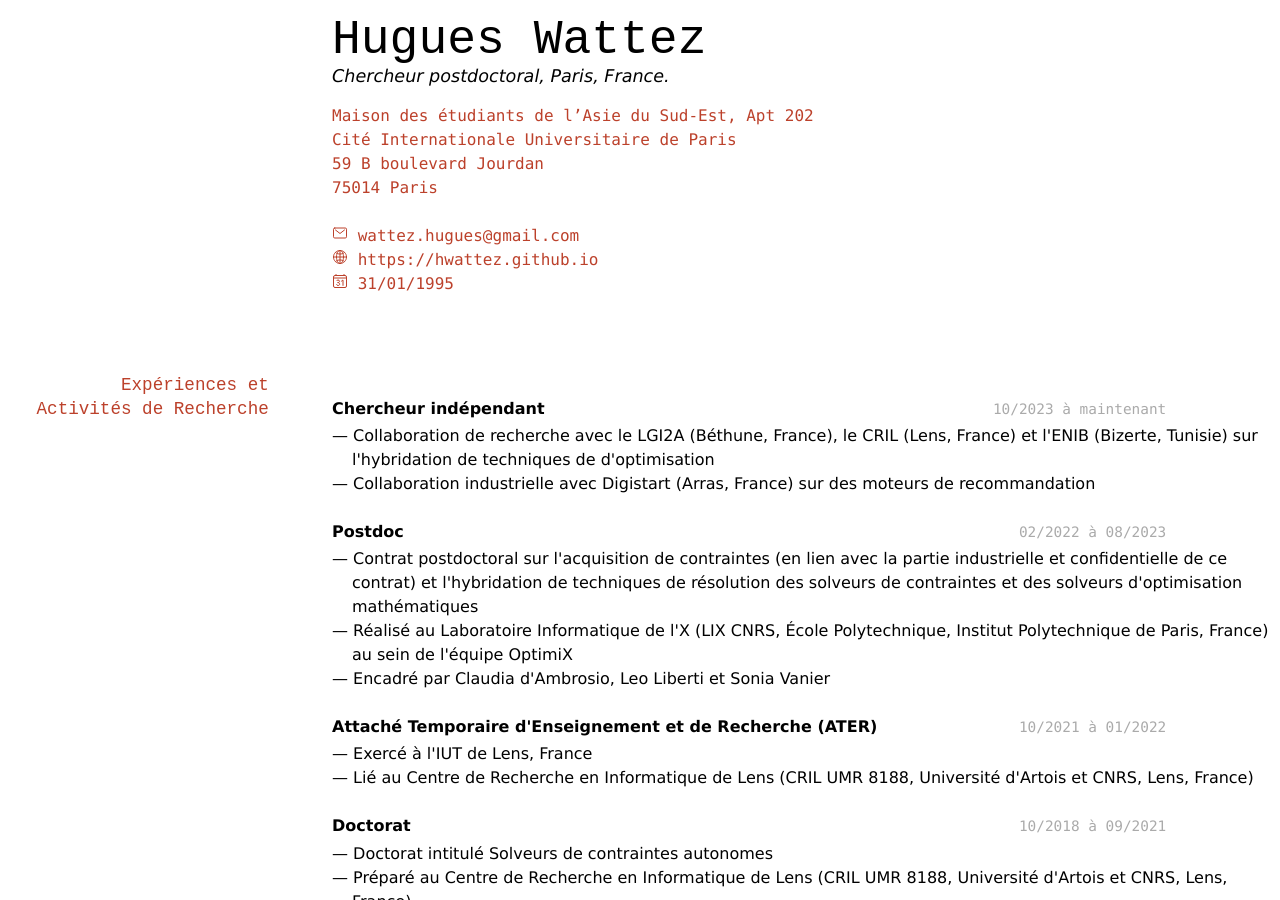
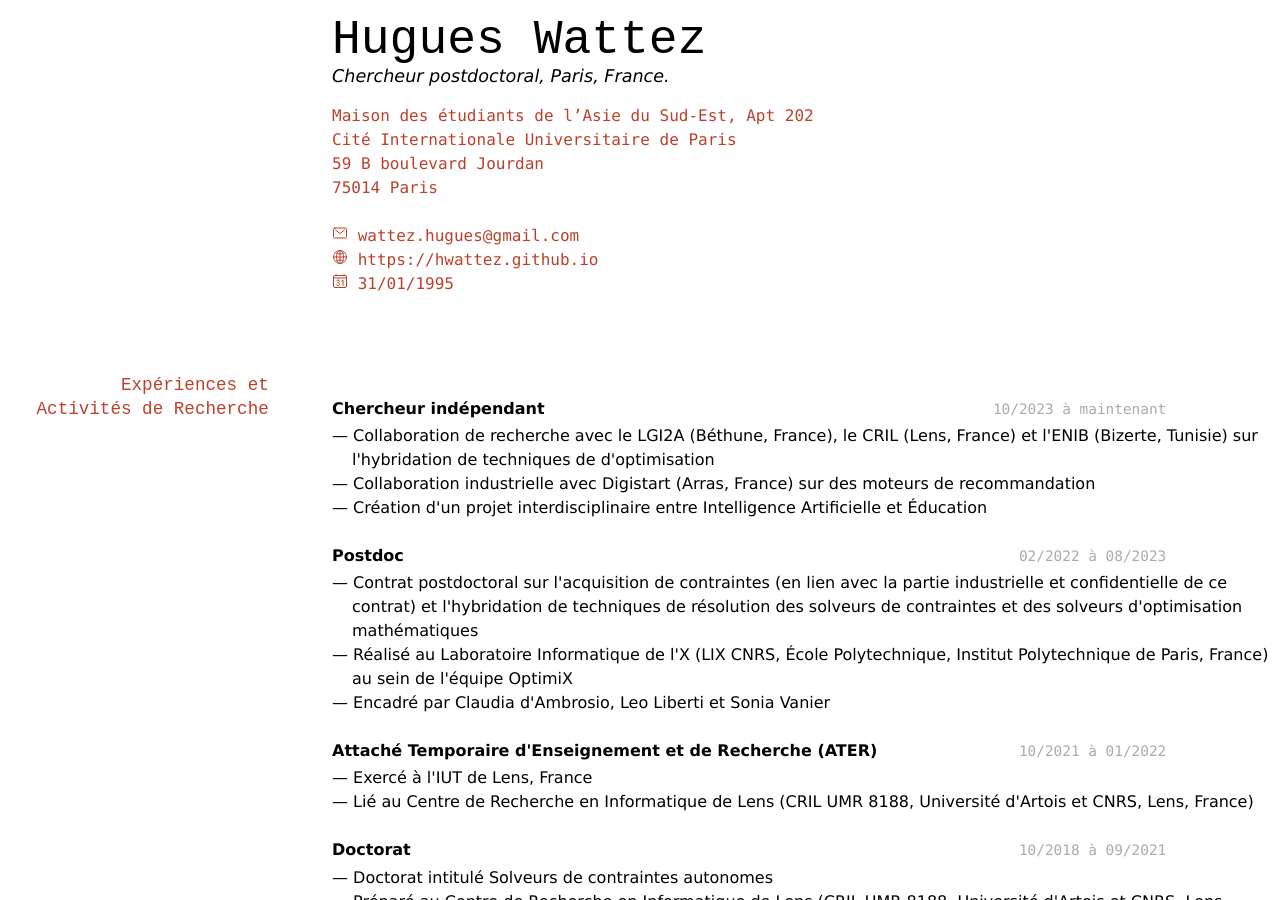
Before and after one commit to hwattez/hwattez.github.io, a Jekyll site: the page index.html, which Jekyll copies as it is, in a window 1280 px wide and 900 px high. Built offline with Jekyll 4.4.1, drawn with Linux system fonts in a browser that asks for light colours.

Commit message:
Update index.html

```diff
--- a/index.html
+++ b/index.html
@@ -39,6 +39,7 @@ Je suis en troisième année de doctorat (Informatique et Intelligence Artificie
   <ul>
     <li>— Collaboration de recherche avec le LGI2A (Béthune, France), le CRIL (Lens, France) et l'ENIB (Bizerte, Tunisie) sur l'<i>hybridation de techniques de d'optimisation</i></li>
     <li>— Collaboration industrielle avec Digistart (Arras, France) sur des <i>moteurs de recommandation</i></li>
+    <li>— Création d'un projet interdisciplinaire entre Intelligence Artificielle et Éducation</i></li>
   </ul>
 </p>
 <p><code>02/2022 à <br> 08/2023</code> <strong>Postdoc</strong></p>
```
